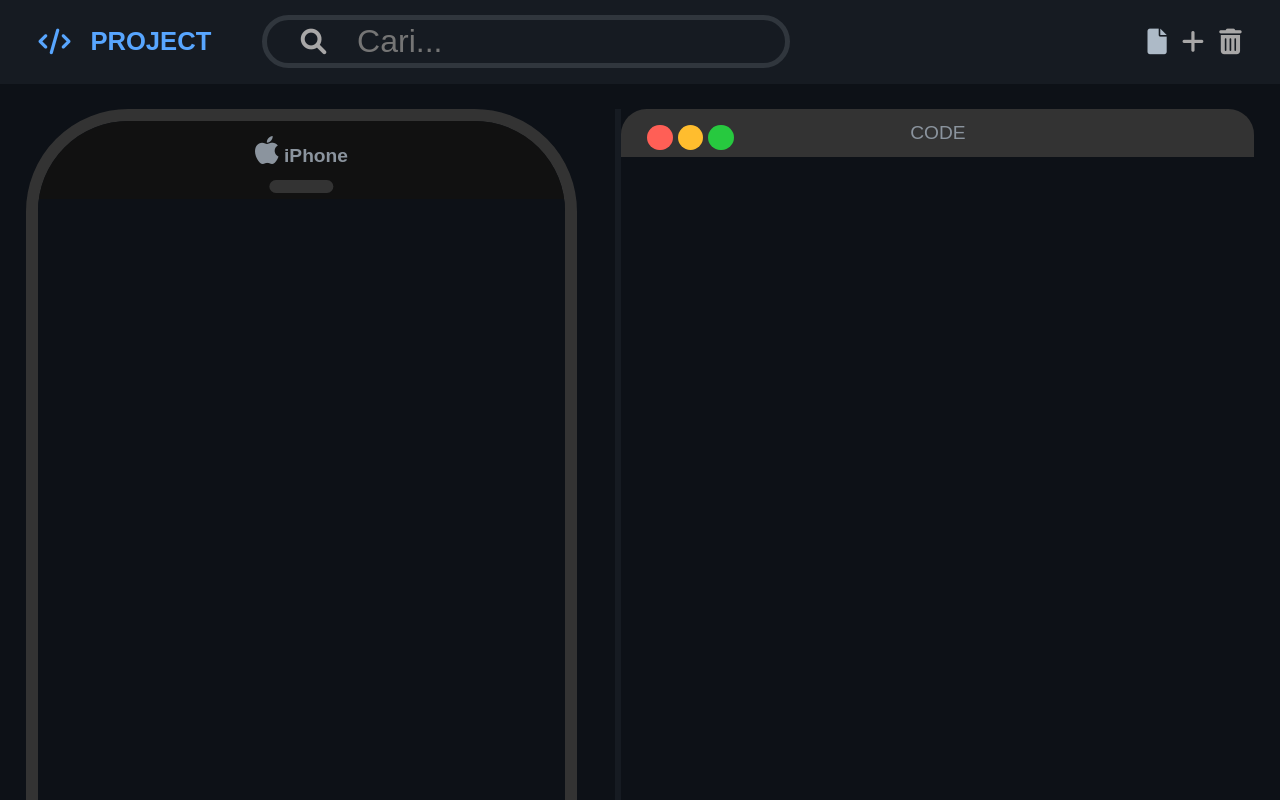
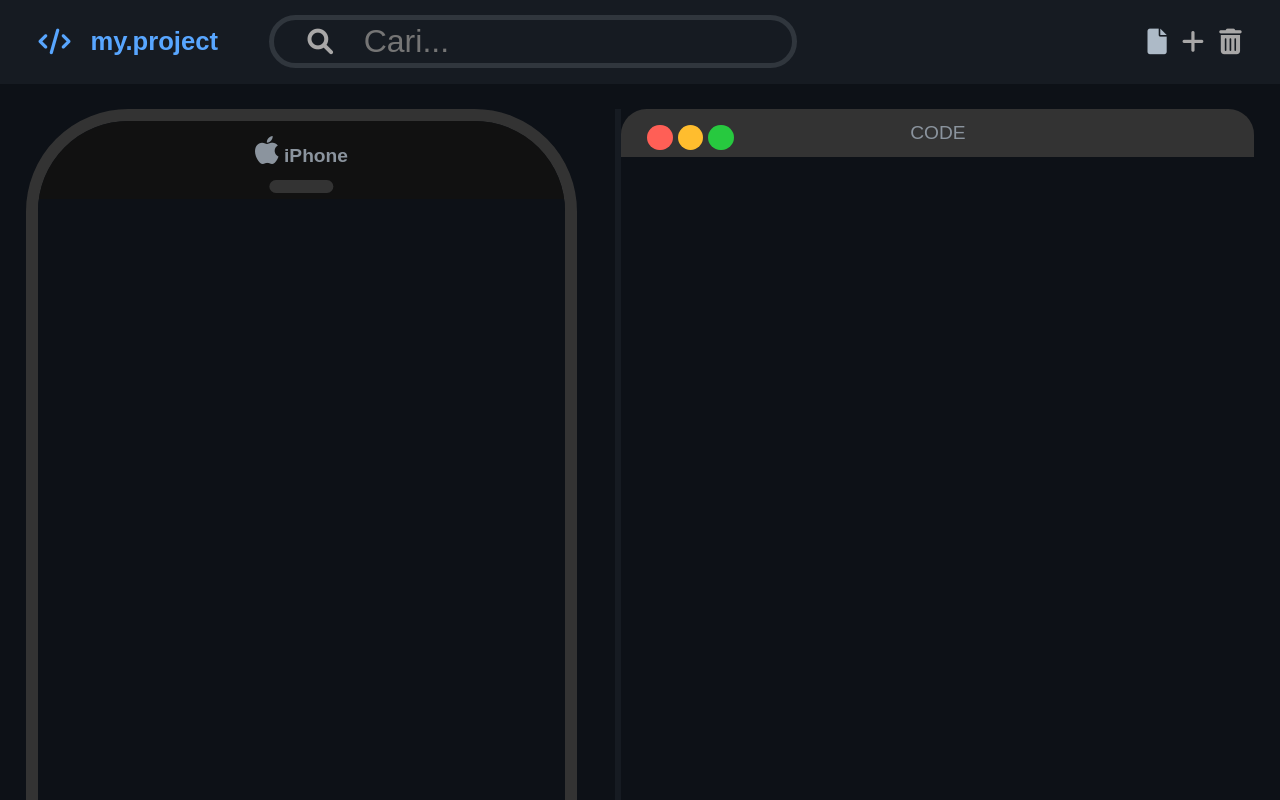
Before and after one commit to tommydev27/code.project, a plain HTML site: page index.html in a window 1280 px wide. Shown: the top 800 px of the page. Drawn offline with Linux system fonts and the light colour scheme.

Commit message:
Update project name in navigation title

```diff
--- a/index.html
+++ b/index.html
@@ -155,7 +155,7 @@
 <div class="nav-title" style="position: relative; display: flex; align-items: center; width: 100%; justify-content: space-between;">
    <i class='fas fa-code' style='font-size:2vw;color:;'></i>
     <div style="display: flex; align-items: center; gap: 4vw; margin-left: 20px;">
-        <span>PROJECT</span>
+        <span>my.project</span>
 
         <div style="position: relative; display: flex; align-items: center;">
             <i class="fas fa-search" style="position: absolute; left: 3vw; color: #a8a7a7; font-size: 2.5; cursor: pointer;" onclick="jalankanPencarian()"></i>
```
